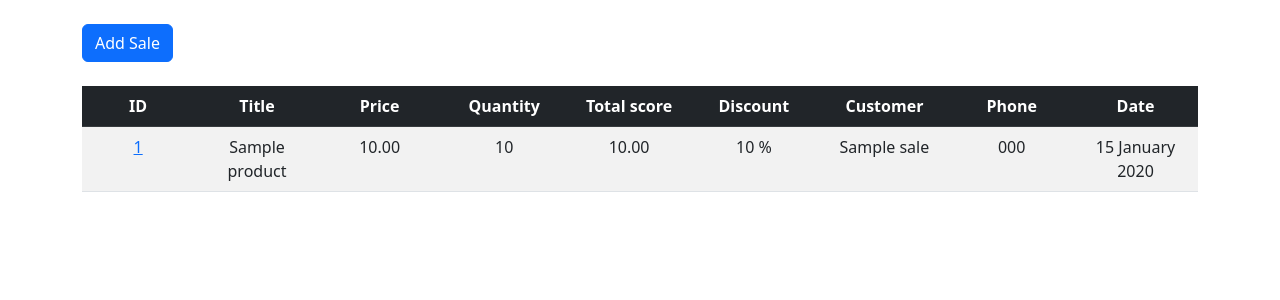
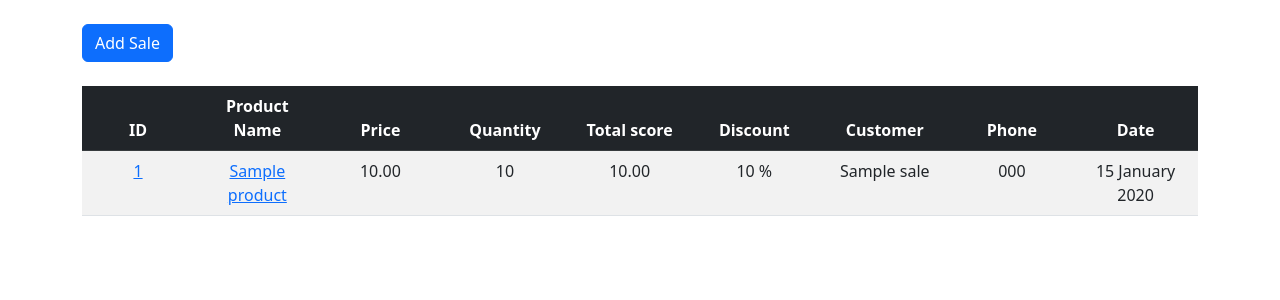
Before and after one commit to AlexanderSeryakov/SalesCRM, a Django app: template templates/sale/sales.html in a window 1280 px wide. Shown: the part 56-356 px from the top of the page. Run offline with Django 3.2, Linux system fonts and the light colour scheme; the template is opened without the code that fills it: most values are stand-ins (such as "Sample title", 1, 10 or a date in 2020).

Commit message:
Added a link to the sales page in the Product Details section.

```diff
--- a/templates/sale/sales.html
+++ b/templates/sale/sales.html
@@ -10,7 +10,7 @@
     <thead class="table-dark non-select">
     <tr>
         <th scope="col">ID</th>
-        <th scope="col">Title</th>
+        <th scope="col">Product Name</th>
         <th scope="col">Price</th>
         <th scope="col">Quantity</th>
         <th scope="col">Total score</th>
@@ -24,7 +24,7 @@
     {% for sale in sales %}
     <tr>
         <td scope="row"><a href="{{ sale.get_absolute_url }}">{{sale.id}}</a></td>
-        <td>{{sale.product.name}}</td>
+        <td><a href="{{sale.product.get_absolute_url}}">{{sale.product.name}}</a></td>
         <td>{{sale.product.price|floatformat:"2"}}</td>
         <td>{{sale.quantity}}</td>
         <td>{{sale.get_total_score|floatformat:"2"}}</td>
```
